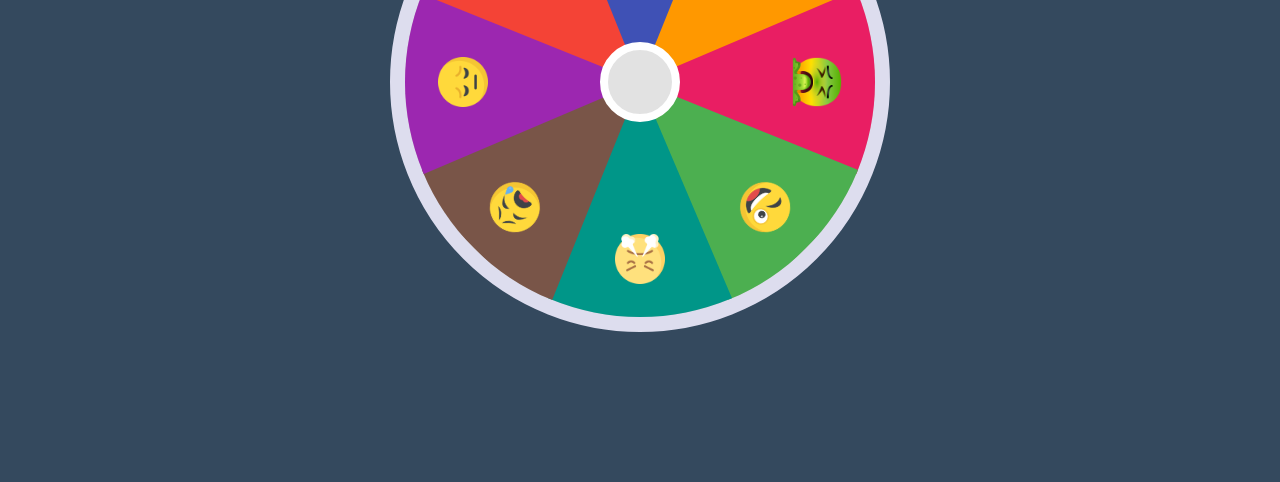
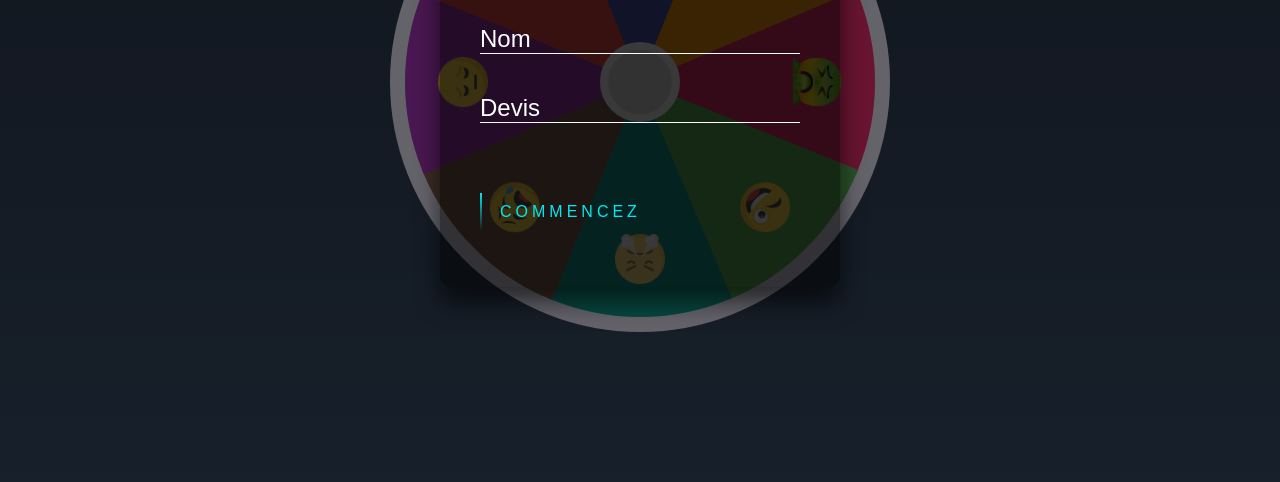
Before and after one commit to JhnRavelo/Wheel-game, a plain HTML site: page index.html in a window 1280 px wide. Shown: the part 318-800 px from the top of the page. Drawn offline with Linux system fonts and the light colour scheme.

Commit message:
formulaire

```diff
--- a/index.css
+++ b/index.css
@@ -385,3 +385,195 @@ a {
 body {
 	font-family: Helvetica, arial;
 }
+
+/* -------FORM */
+html {
+	height: 100%;
+}
+body {
+	margin: 0;
+	padding: 0;
+	font-family: sans-serif;
+	background: linear-gradient(#141e30, #243b55);
+}
+.overlay {
+	position: fixed;
+	background: rgba(15, 13, 13, 0.579);
+	width: 100%;
+	height: 100%;
+	z-index: 900;
+}
+.login-box {
+	z-index: 1000;
+	position: absolute;
+	top: 50%;
+	left: 50%;
+	width: 400px;
+	padding: 40px;
+	transform: translate(-50%, -50%);
+	background: rgba(0, 0, 0, 0.5);
+	box-sizing: border-box;
+	box-shadow: 0 15px 25px rgba(0, 0, 0, 0.6);
+	border-radius: 10px;
+}
+
+.login-box h2 {
+	margin: 0 0 30px;
+	padding: 0;
+	color: #fff;
+	text-align: center;
+	font-size: 30px;
+}
+
+.login-box .user-box {
+	position: relative;
+}
+.error {
+	padding-top: 3px;
+	width: 100%;
+	height: 30px;
+	text-align: center;
+	color: rgb(255, 21, 0);
+	font-weight: 700;
+	font-size: 1rem;
+	display: none;
+}
+
+.login-box .user-box input {
+	width: 100%;
+	padding: 10px 0;
+	font-size: 16px;
+	color: #fff;
+	margin-bottom: 30px;
+	border: none;
+	border-bottom: 1px solid #fff;
+	outline: none;
+	background: transparent;
+}
+.login-box .user-box label {
+	position: absolute;
+	top: 0;
+	left: 0;
+	padding: 10px 0;
+	font-size: 24px;
+	color: #fff;
+	pointer-events: none;
+	transition: 0.5s;
+}
+
+.login-box .user-box input:focus ~ label,
+.login-box .user-box input:valid ~ label {
+	top: -20px;
+	left: 0;
+	color: #03e9f4;
+	font-size: 12px;
+}
+
+.login-box form a {
+	position: relative;
+	display: inline-block;
+	padding: 10px 20px;
+	color: #03e9f4;
+	font-size: 16px;
+	text-decoration: none;
+	text-transform: uppercase;
+	overflow: hidden;
+	transition: 0.5s;
+	margin-top: 40px;
+	letter-spacing: 4px;
+}
+
+.login-box a:hover {
+	background: #03e9f4;
+	color: #fff;
+	border-radius: 5px;
+	box-shadow:
+		0 0 5px #03e9f4,
+		0 0 25px #03e9f4,
+		0 0 50px #03e9f4,
+		0 0 100px #03e9f4;
+}
+
+.login-box a span {
+	position: absolute;
+	display: block;
+}
+
+.login-box a span:nth-child(1) {
+	top: 0;
+	left: -100%;
+	width: 100%;
+	height: 2px;
+	background: linear-gradient(90deg, transparent, #03e9f4);
+	animation: btn-anim1 1s linear infinite;
+}
+
+@keyframes btn-anim1 {
+	0% {
+		left: -100%;
+	}
+	50%,
+	100% {
+		left: 100%;
+	}
+}
+
+.login-box a span:nth-child(2) {
+	top: -100%;
+	right: 0;
+	width: 2px;
+	height: 100%;
+	background: linear-gradient(180deg, transparent, #03e9f4);
+	animation: btn-anim2 1s linear infinite;
+	animation-delay: 0.25s;
+}
+
+@keyframes btn-anim2 {
+	0% {
+		top: -100%;
+	}
+	50%,
+	100% {
+		top: 100%;
+	}
+}
+
+.login-box a span:nth-child(3) {
+	bottom: 0;
+	right: -100%;
+	width: 100%;
+	height: 2px;
+	background: linear-gradient(270deg, transparent, #03e9f4);
+	animation: btn-anim3 1s linear infinite;
+	animation-delay: 0.5s;
+}
+
+@keyframes btn-anim3 {
+	0% {
+		right: -100%;
+	}
+	50%,
+	100% {
+		right: 100%;
+	}
+}
+
+.login-box a span:nth-child(4) {
+	bottom: -100%;
+	left: 0;
+	width: 2px;
+	height: 100%;
+	background: linear-gradient(360deg, transparent, #03e9f4);
+	animation: btn-anim4 1s linear infinite;
+	animation-delay: 0.75s;
+}
+
+@keyframes btn-anim4 {
+	0% {
+		bottom: -100%;
+	}
+	50%,
+	100% {
+		bottom: 100%;
+	}
+}
--- a/index.html
+++ b/index.html
@@ -12,6 +12,29 @@
 <body>
     <div class="logo">
         <img src="./images/Logo_aluhd.png" alt="logo">
+    </div>
+    <div class="overlay"></div>
+    <div class="login-box">
+        <h2>Veillez entrez vos informations</h2>
+        <form>
+            <div class="user-box">
+                <input type="text" name="" required="" id="name" autocomplete="off">
+                <label>Nom</label>
+                <p class="error error-name"></p>
+            </div>
+            <div class="user-box">
+                <input type="text" name="" required="" id="devis" autocomplete="off">
+                <label>Devis</label>
+                <p class="error error-devis"></p>
+            </div>
+            <a href="#" class="btn-begin">
+                <span></span>
+                <span></span>
+                <span></span>
+                <span></span>
+                Commencez
+            </a>
+        </form>
     </div>
     <div class="game-modal">
         <div class="content">
--- a/index.js
+++ b/index.js
@@ -4,12 +4,41 @@ const btnTryAgain = document.querySelector(".play-again");
 const coupon = document.querySelector(".tixContainer");
 const remise = document.querySelector(".remise");
 const titleModal = document.querySelector(".title");
+const btnBegin = document.querySelector(".btn-begin");
+const overlay = document.querySelector(".overlay");
+const loginBox = document.querySelector(".login-box");
+const inputName = document.querySelector("#name");
+const inputDevis = document.querySelector("#devis");
+const errorName = document.querySelector(".error-name");
+const errorDevis = document.querySelector(".error-devis");
 let audioResult;
 let btn = document.querySelector(".game");
 var number = 4000;
 var currentWord;
 var nbrPriseTen = 0;
 var nbrPriseNine = 0;
+
+btnBegin.onclick = () => {
+  if (!inputName.value) {
+    errorName.textContent = "Veillez renseigner ce champ";
+    errorName.style.display = "block";
+  }
+  if (!inputDevis.value) {
+    errorDevis.textContent = "Veillez renseigner ce champ";
+    errorDevis.style.display = "block";
+  }
+  if (inputDevis.value && inputName.value) {
+    overlay.style.display = "none";
+    loginBox.style.display = "none";
+    errorName.textContent = "";
+    errorName.style.display = "none";
+    errorDevis.textContent = "";
+    errorDevis.style.display = "none";
+    inputDevis.value = "";
+    inputName.value = "";
+  }
+};
+
 btn.onclick = function () {
   btn.style.pointerEvents = "none";
   container.style.transition = "all 8s ease";
@@ -86,7 +115,7 @@ const runWheel = () => {
     currentWord = gift[9];
   } else if (rdmNumber < 2 / 15) {
     currentWord = gift[10];
-  } else if (rdmNumber < 2 / 3 && rdmNumber > 1 / 3) {
+  } else if (rdmNumber < 2 / 5 && rdmNumber > 1 / 3) {
     currentWord = gift[11];
   } else {
     currentWord = gift[6];
@@ -100,7 +129,6 @@ container.addEventListener("transitionend", () => {
   container.classList.remove("blur");
   const result = runWheel();
   if (result == "-20%") {
-    console.log(result);
     gift[11] = "0%";
   }
   if (result == "-10%") {
@@ -110,7 +138,7 @@ container.addEventListener("transitionend", () => {
     }
   }
   if (result == "-9%") {
-    nbrPriseNine += 3;
+    nbrPriseNine += 1;
     if (nbrPriseNine == 3) {
       gift[9] = "0%";
     }
@@ -128,4 +156,6 @@ btnTryAgain.onclick = () => {
   gameModal.classList.remove("show");
   btn.style.pointerEvents = "all";
   audioResult.pause();
+  overlay.style.display = "block";
+  loginBox.style.display = "block";
 };
```
